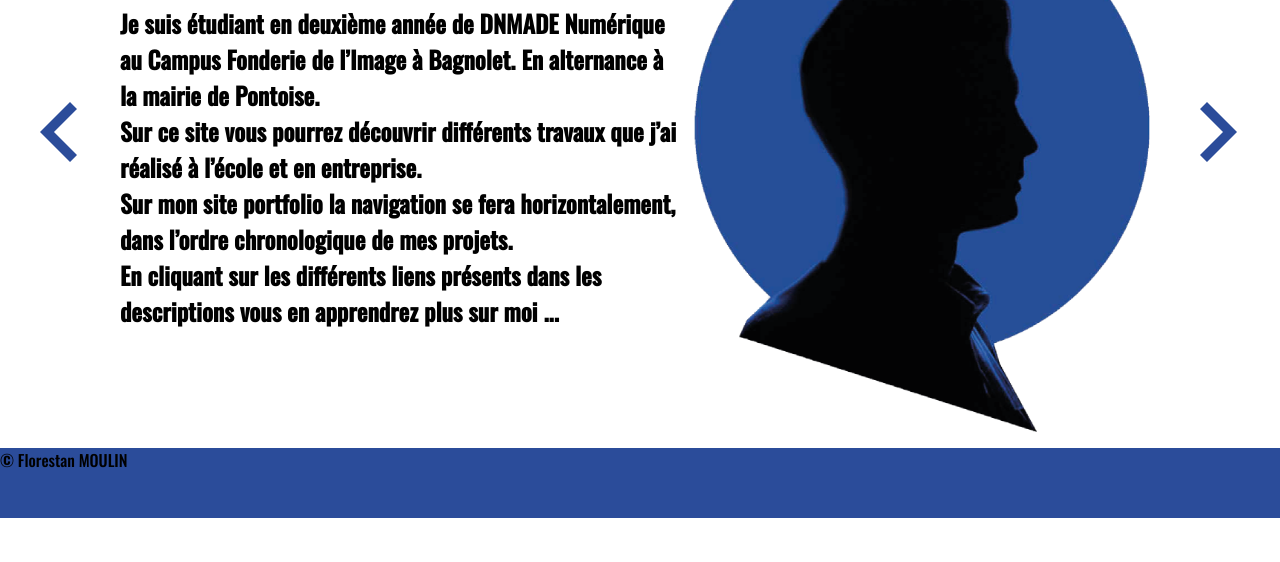
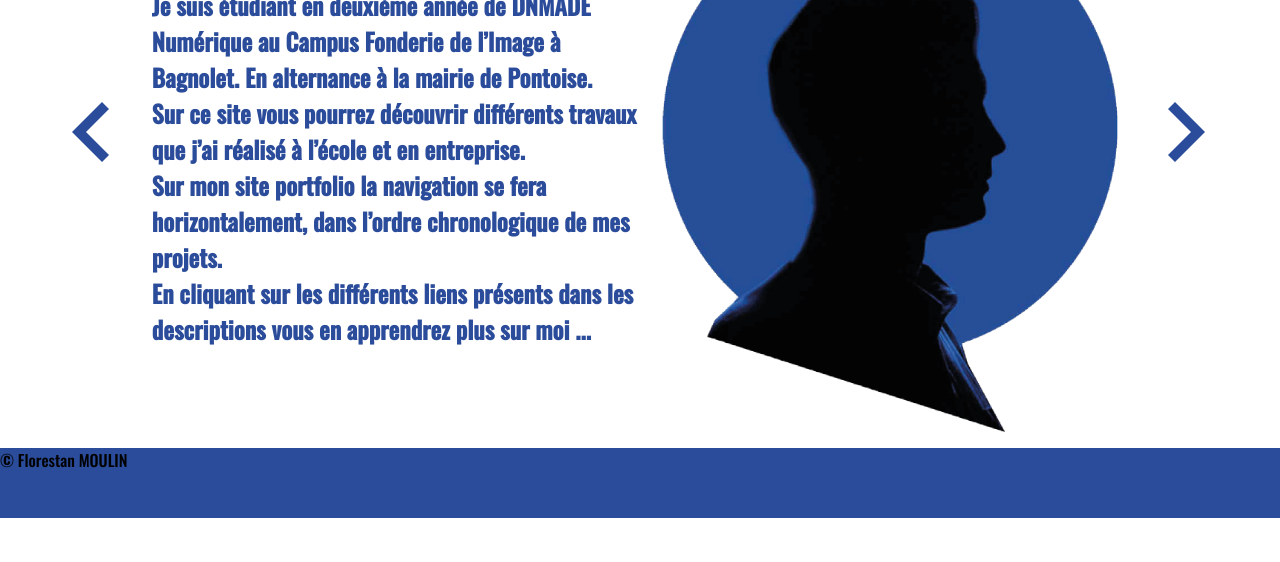
Before and after one commit to Titus928/ARG, a plain HTML site: page index.html in a window 1280 px wide. Shown: the part 238-800 px from the top of the page. Drawn offline with nearby package versions, Linux system fonts and the light colour scheme.

Commit message:
maj 13 04

```diff
--- a/index.html
+++ b/index.html
@@ -11,13 +11,14 @@
     <link rel="stylesheet" href="style.css">
 </head>
 <body>
-    <div class="flex">
+
         <header>
             <img class="logo_blanc" src="img/Logo MA blanc.png" alt="logo blanc">
         </header>
 
+        <div class="flex">
             <div class="accueil">
-                <img src="img/chevron-left.svg" alt="chevron bleu à gauche">
+                <img class="chev_gauche" src="img/chevron-left.svg" alt="chevron bleu à gauche">
                     <div class="texte_accueil">
                         <h1>Marvin Arg</h1>
                         <h2>Je suis étudiant en deuxième année de DNMADE Numérique au Campus Fonderie de l’Image à Bagnolet.
@@ -32,12 +33,12 @@
                     <div>
                         <img class="portrait" src="img/Profil MA.png" alt="silhouette devant un rond bleu">
                     </div>
-                <img src="img/chevron-right.svg" alt="chevron bleu à droite">
+                <img class="chev_droite" src="img/chevron-right.svg" alt="chevron bleu à droite">
             </div>
-
+        </div>
         <footer>
             <p>© Florestan MOULIN</p>
         </footer>
-    </div>
+
 </body>
 </html>
--- a/style.css
+++ b/style.css
@@ -4,7 +4,8 @@ body{
 }
 
 .flex{
-
+    display: flex;
+    justify-content: center;
 }
 
 header{
@@ -28,6 +29,11 @@ header{
 
 h1{
     color: #2B4C9A;
+}
+
+h2{
+    color: #2B4C9A;
+    width: 500px;
 }
 
 .portrait{
```
